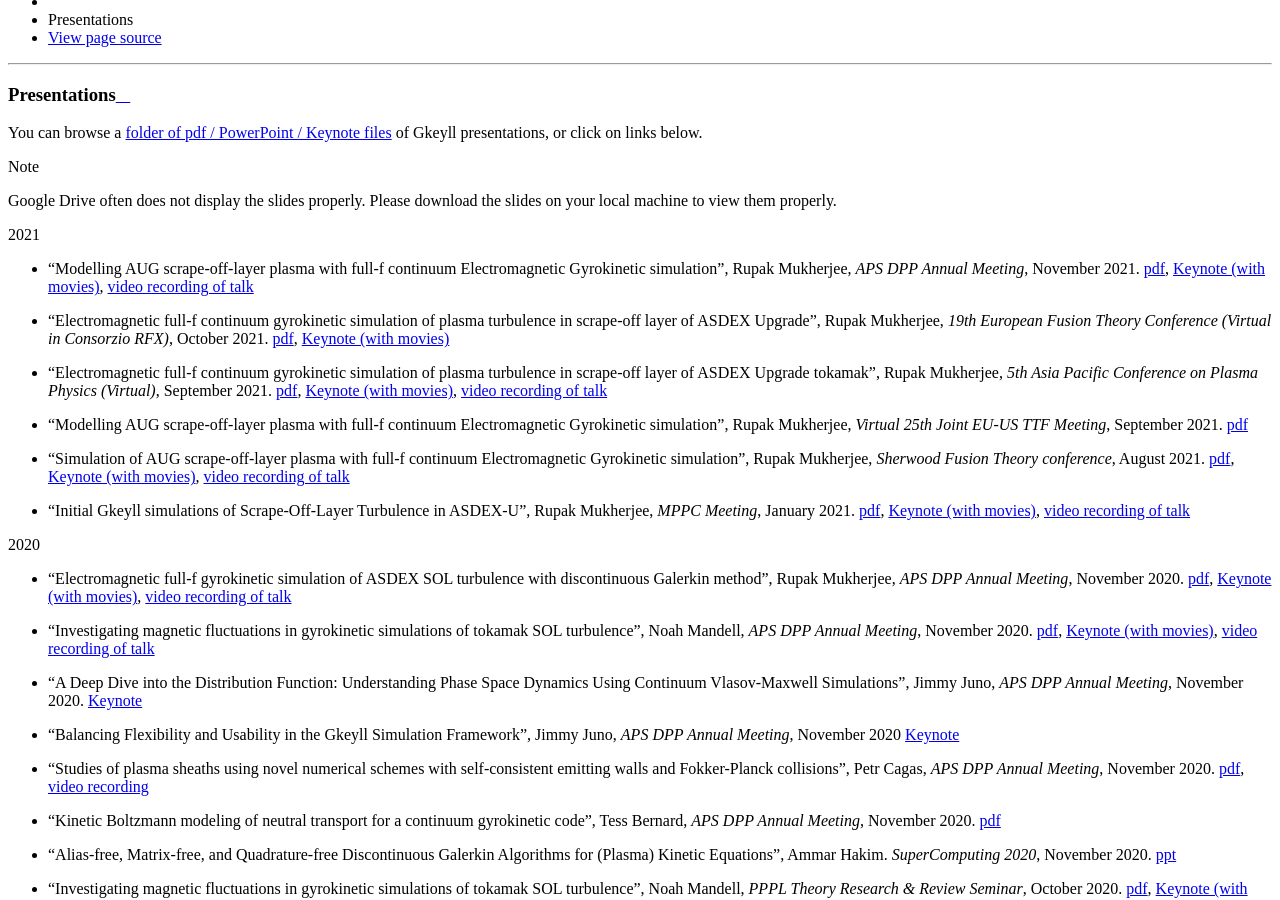
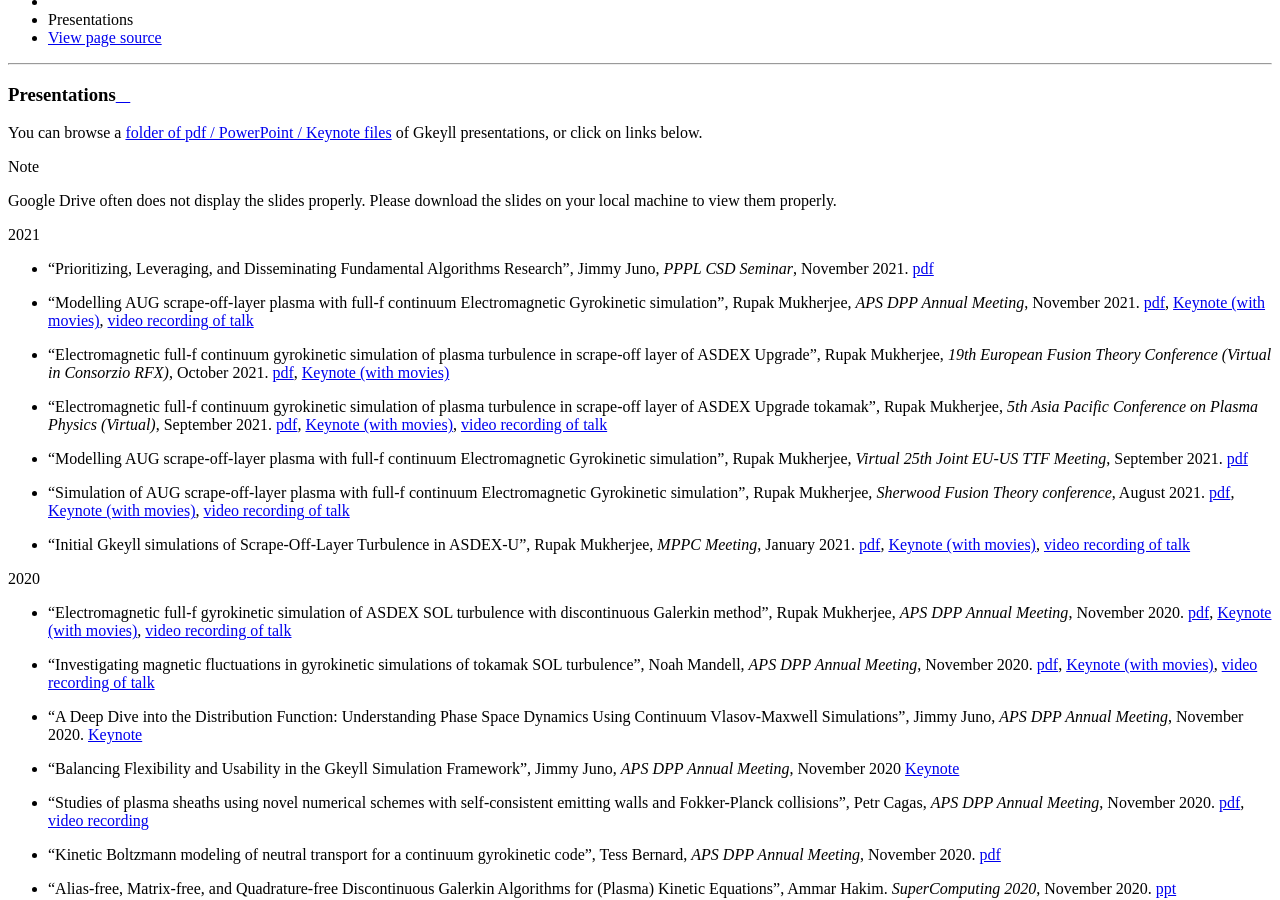
Before and after one commit to ammarhakim/gkyl-doc, a Sphinx documentation site: the page built from source/gkyl/presentations.rst, in a window 1280 px wide and 900 px high, scrolled down 1552 px. Built offline with Sphinx 7.4.7 and the Read the Docs theme 2.0.0, drawn with Linux system fonts in a browser that asks for light colours; pages that are not in the unit, such as notebooks, are missing from menus.

Commit message:
Adding CSD seminar from today.

```diff
--- a/source/gkyl/presentations.rst
+++ b/source/gkyl/presentations.rst
@@ -8,6 +8,9 @@ You can browse a `folder of pdf / PowerPoint / Keynote files <https://drive.goog
    download the slides on your local machine to view them properly.
 
 2021
+
+- "Prioritizing, Leveraging, and Disseminating Fundamental Algorithms Research", Jimmy Juno, *PPPL CSD Seminar*, November 2021.
+  `pdf <https://drive.google.com/file/d/1NieBW-oFs0iAifUPYJz3cGkxndUJrRVr/view?usp=sharing>`_
 
 - "Modelling AUG scrape-off-layer plasma with full-f  continuum Electromagnetic Gyrokinetic simulation", Rupak Mukherjee, *APS DPP Annual Meeting*, November 2021.
   `pdf <https://drive.google.com/file/d/1GU5PKXTV5S-ADI4mZYli3U5b7Wbcki-n/view>`_,
```
